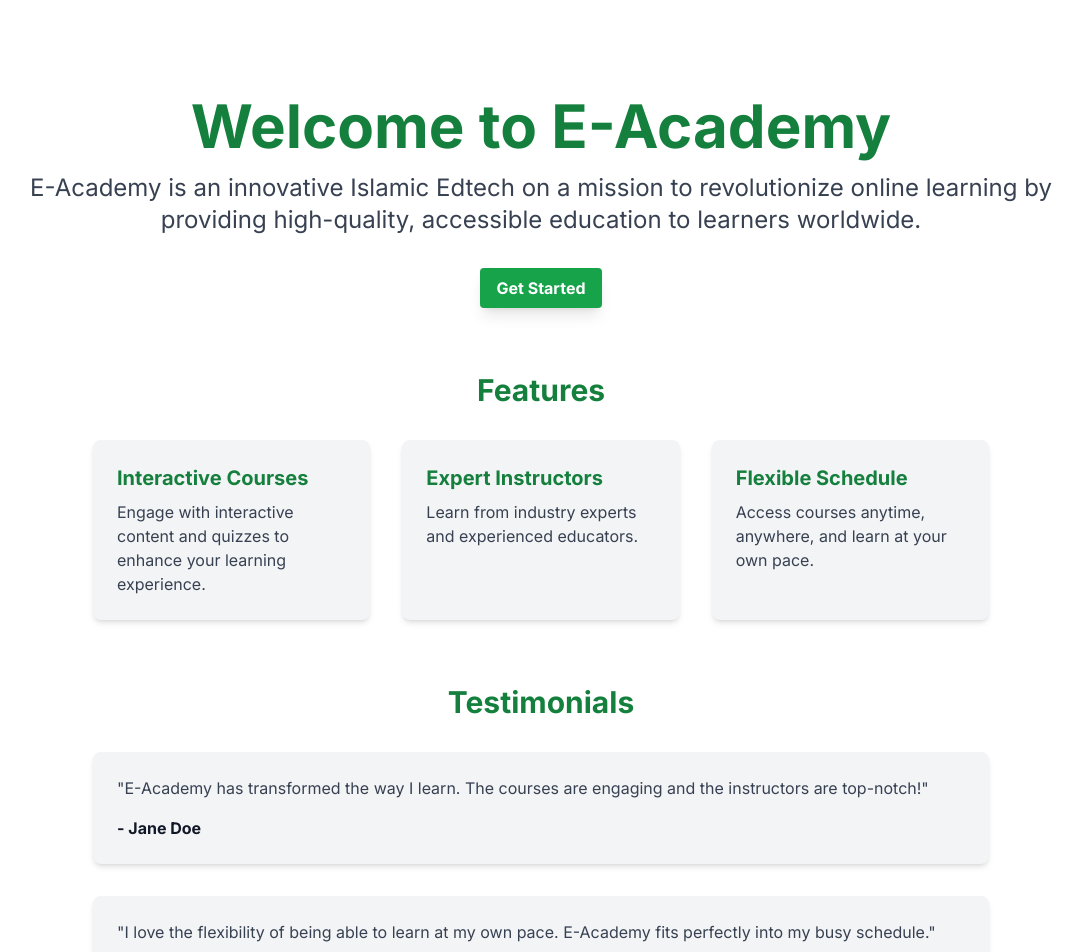
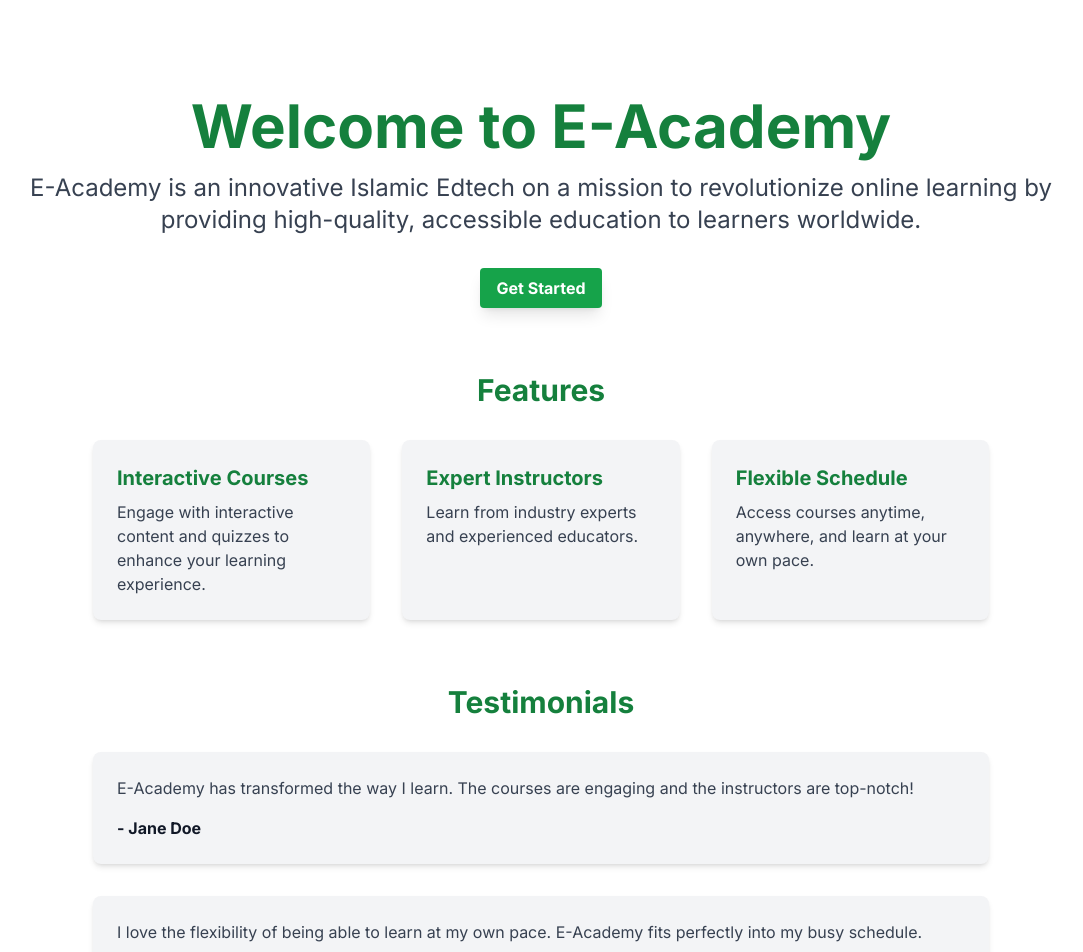
Before and after one commit to happychuks/e-academy, a Next.js app: page / in a window 1280 px wide. Shown: the top 952 px of the page, without its empty margins (99-1182 px from the left). Built offline with nearby package versions, Linux system fonts and the light colour scheme.

Commit message:
chore(fix): resolved linting bugs

```diff
--- a/src/app/page.tsx
+++ b/src/app/page.tsx
@@ -40,11 +40,11 @@ export default function Home() {
         <h2 className="text-3xl font-bold text-center mb-8 text-green-700">Testimonials</h2>
         <div className="space-y-8">
           <div className="bg-gray-100 p-6 rounded-lg shadow-md">
-            <p className="text-gray-700 mb-4">"E-Academy has transformed the way I learn. The courses are engaging and the instructors are top-notch!"</p>
+            <p className="text-gray-700 mb-4"> E-Academy has transformed the way I learn. The courses are engaging and the instructors are top-notch!</p>
             <p className="text-gray-900 font-bold">- Jane Doe</p>
           </div>
           <div className="bg-gray-100 p-6 rounded-lg shadow-md">
-            <p className="text-gray-700 mb-4">"I love the flexibility of being able to learn at my own pace. E-Academy fits perfectly into my busy schedule."</p>
+            <p className="text-gray-700 mb-4">I love the flexibility of being able to learn at my own pace. E-Academy fits perfectly into my busy schedule.</p>
             <p className="text-gray-900 font-bold">- John Smith</p>
           </div>
         </div>
--- a/src/components/Signup.tsx
+++ b/src/components/Signup.tsx
@@ -59,6 +59,7 @@ export default function SignUp() {
       // Simulating API call to create account
       await new Promise(resolve => setTimeout(resolve, 2000));
       setAlert({ type: 'success', message: 'Account created successfully!' });
+    // eslint-disable-next-line @typescript-eslint/no-unused-vars
     } catch (error) {
       setAlert({ type: 'error', message: 'Failed to create account. Please try again.' });
     } finally {
--- a/src/components/ui/input.tsx
+++ b/src/components/ui/input.tsx
@@ -2,8 +2,7 @@ import * as React from "react"
 
 import { cn } from "@/lib/utils"
 
-export interface InputProps
-  extends React.InputHTMLAttributes<HTMLInputElement> {}
+export type InputProps = React.InputHTMLAttributes<HTMLInputElement>
 
 const Input = React.forwardRef<HTMLInputElement, InputProps>(
   ({ className, type, ...props }, ref) => {
```
Also changed, not shown: 1 other file (tests, documents, lock files or other folders).
